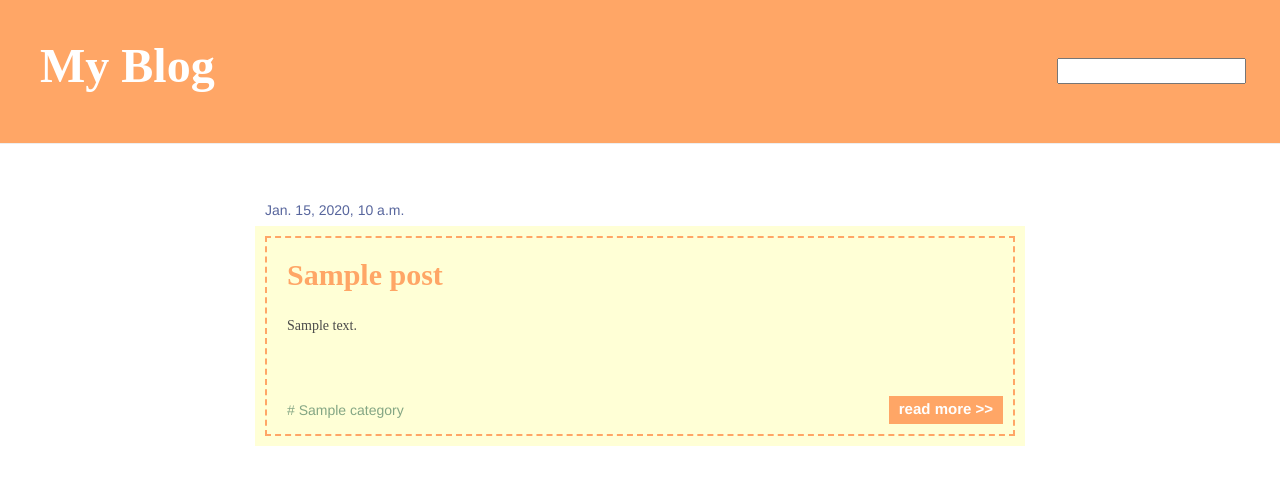
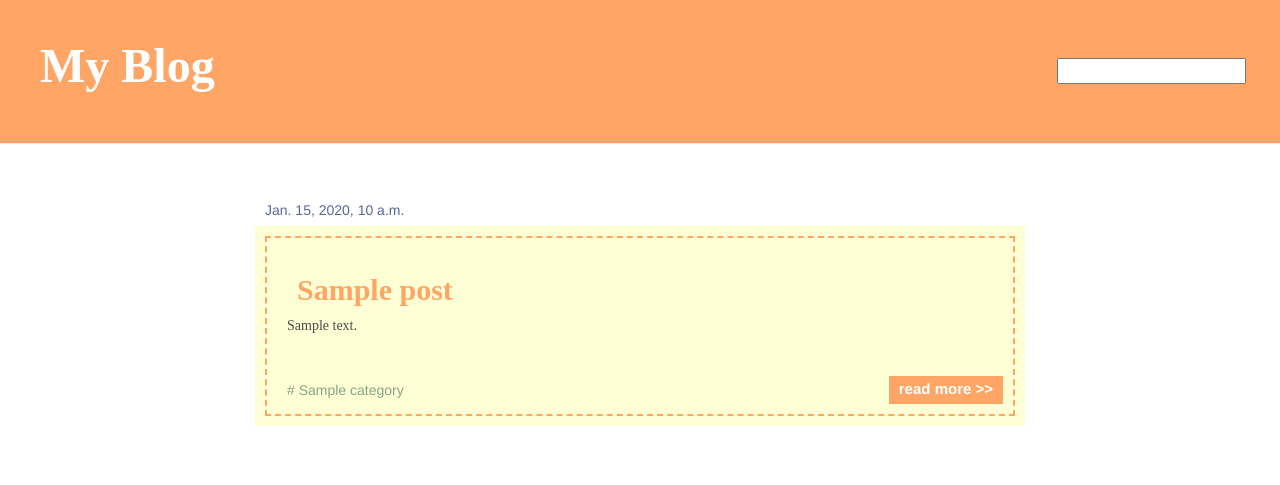
Before and after one commit to yoku-094/practice_python, a Django app: template blog/templates/blog/post_list.html in a window 1280 px wide. Shown: the top 485 px of the page. Run offline with Django 3.2, Linux system fonts and the light colour scheme; the template is opened without the code that fills it: most values are stand-ins (such as "Sample title", 1, 10 or a date in 2020); form fields are guessed from the names that the template uses; some libraries are stand-ins or nearby versions; some web fonts are replaced.

Commit message:
Markdown記法対応（CSS後日調整）

```diff
--- a/blog/templates/blog/post_list.html
+++ b/blog/templates/blog/post_list.html
@@ -1,9 +1,11 @@
-{% extends 'blog/base.html' %} {% block content %} {% for post in page_obj %}
+{% extends 'blog/base.html' %} {% load markdown_filter %} {% block content %} {% for post in page_obj %}
 <div class="post">
   <div class="date">{{ post.published_date }}</div>
   <div class="submission-details">
-    <h2 class="title">{{ post.title }}</h2>
-    <p class="text">{{ post.text|linebreaksbr }}</p>
+    <div class="item-area">
+      <h2 class="title">{{ post.title }}</h2>
+      <p class="text">{{ post.text|markdown_to_html }}</p>
+    </div>
     <div class="link-col">
       {% if post.category %}
       <a href="{% url 'category_post_list' post.category_id %}" class="category">
@@ -31,9 +33,15 @@
     border: dashed 2px #ffa666;
     padding: 10px;
   }
-  .text {
-    max-height: 130px;
-    min-height: 70px;
+  .submission-details p:empty {
+    display: none;
+  }
+  .item-area {
+    display: -webkit-box;
+    -webkit-line-clamp: 7;
+    -webkit-box-orient: vertical;
+    /* max-height: 300px;
+    min-height: 70px; */
     overflow: hidden;
     width: 100%;
     padding: 10px;
--- /dev/null
+++ b/blog/templatetags/markdown_filter.py
@@ -0,0 +1,9 @@
+import markdown
+from django import template
+from django.utils.safestring import mark_safe
+
+register = template.Library()
+
+@register.filter
+def markdown_to_html(text):
+    return mark_safe(markdown.markdown(text))
--- a/requirements.txt
+++ b/requirements.txt
@@ -1 +1,2 @@
 Django~=3.2.10
+Markdown~=3.8
```
Also changed, not shown: blog/templates/blog/post_detail.html (+9 -3 lines), blog/templatetags/__init__.py (added).
